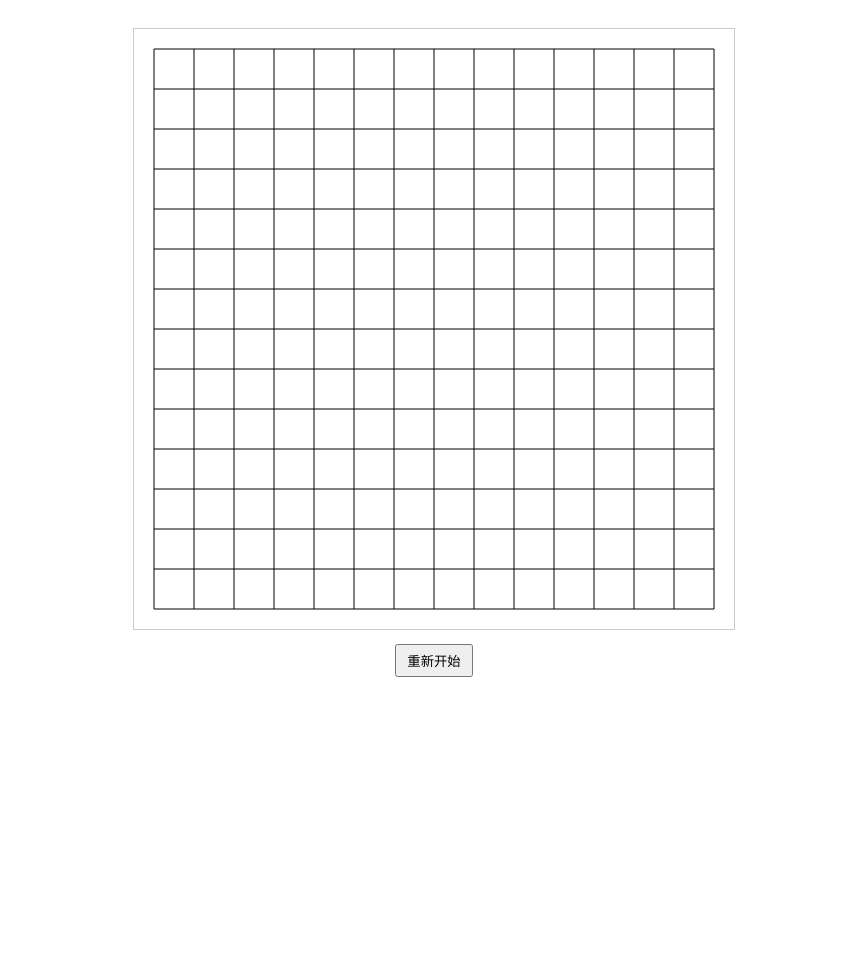
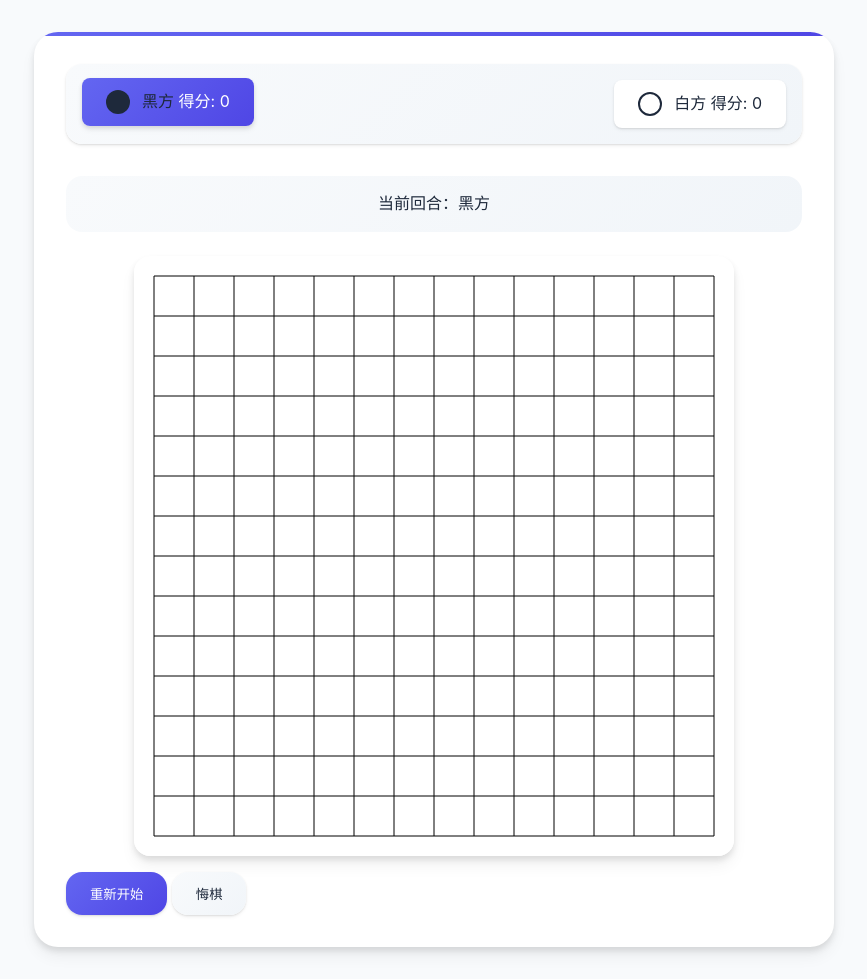
Before and after one commit to EdwardYang0626/gomoku-game, a plain HTML site: page index.html in a window 1280 px wide. Shown: the whole page, without its empty margins (206-1073 px from the left). Before the commit the page ends 800 px from the top, so only its background shows below. Drawn offline with Linux system fonts and the light colour scheme.

Commit message:
feat: CHANGE UI

```diff
--- a/index.html
+++ b/index.html
@@ -1,28 +1,46 @@
 <!DOCTYPE html>
-<html>
+<html lang="zh-CN">
 <head>
     <meta charset="UTF-8">
-    <title>五子棋1</title>
-    <style>
-        .game-container {
-            text-align: center;
-            padding: 20px;
-        }
-        canvas {
-            border: 1px solid #ccc;
-        }
-        button {
-            margin: 10px;
-            padding: 5px 10px;
-        }
-    </style>
+    <meta name="viewport" content="width=device-width, initial-scale=1.0">
+    <title>五子棋 - 现代版</title>
+    <link rel="stylesheet" href="style.css">
 </head>
 <body>
     <div class="game-container">
+        <div class="player-info">
+            <div class="player active">
+                <div class="player-piece black"></div>
+                <div class="player-details">
+                    <span class="player-name">黑方</span>
+                    <span class="player-score">得分: 0</span>
+                </div>
+            </div>
+            <div class="player">
+                <div class="player-piece white"></div>
+                <div class="player-details">
+                    <span class="player-name">白方</span>
+                    <span class="player-score">得分: 0</span>
+                </div>
+            </div>
+        </div>
+
+        <div class="game-status" id="gameStatus">
+            <span class="status-text">当前回合：黑方</span>
+        </div>
+
         <canvas id="gameBoard" width="600" height="600"></canvas>
-        <br>
-        <button id="restart-btn">重新开始</button>
+
+        <div class="controls">
+            <button id="restart-btn" class="btn btn-primary">
+                <span>重新开始</span>
+            </button>
+            <button id="undo-btn" class="btn btn-secondary">
+                <span>悔棋</span>
+            </button>
+        </div>
     </div>
+
     <script src="game.js"></script>
 </body>
 </html>
--- a/style.css
+++ b/style.css
@@ -1,20 +1,22 @@
 :root {
-    --primary-gradient: linear-gradient(135deg, #0061D3 0%, #2997FF 100%);
-    --secondary-gradient: linear-gradient(135deg, #6B7280 0%, #86868b 100%);
-    --background-gradient: linear-gradient(135deg, #F9FAFB 0%, #FBFBFD 100%);
-    --accent-gradient: linear-gradient(135deg, #FF2D55 0%, #FF375F 100%);
-    --primary-color: #2997ff;
-    --secondary-color: #86868b;
-    --background-color: #fbfbfd;
-    --text-color: #1d1d1f;
-    --border-color: rgba(0, 0, 0, 0.1);
-    --hover-color: #0077ed;
-    --radius-small: 12px;
-    --radius-medium: 18px;
-    --radius-large: 24px;
-    --shadow-sm: 0 4px 6px -1px rgba(0, 0, 0, 0.1);
-    --shadow-md: 0 8px 16px -2px rgba(0, 0, 0, 0.1);
-    --shadow-lg: 0 20px 25px -5px rgba(0, 0, 0, 0.1);
+    --primary-gradient: linear-gradient(135deg, #6366F1 0%, #4F46E5 100%);
+    --secondary-gradient: linear-gradient(135deg, #3B82F6 0%, #2563EB 100%);
+    --background-gradient: linear-gradient(135deg, #F8FAFC 0%, #F1F5F9 100%);
+    --accent-gradient: linear-gradient(135deg, #EC4899 0%, #D946EF 100%);
+
+    --primary-color: #4F46E5;
+    --secondary-color: #3B82F6;
+    --background-color: #F8FAFC;
+    --text-color: #1E293B;
+    --border-color: #E2E8F0;
+
+    --shadow-sm: 0 2px 4px rgba(0, 0, 0, 0.05), 0 1px 2px rgba(0, 0, 0, 0.1);
+    --shadow-md: 0 4px 6px rgba(0, 0, 0, 0.05), 0 2px 4px rgba(0, 0, 0, 0.1);
+    --shadow-lg: 0 10px 15px rgba(0, 0, 0, 0.05), 0 4px 6px rgba(0, 0, 0, 0.1);
+
+    --radius-sm: 0.5rem;
+    --radius-md: 1rem;
+    --radius-lg: 1.5rem;
 }
 
 * {
@@ -251,10 +253,24 @@ body {
 }
 
 .game-container {
-    background: var(--background-gradient);
-    border-radius: var(--radius-large);
-    padding: 40px;
+    max-width: 800px;
+    margin: 2rem auto;
+    padding: 2rem;
+    background: white;
+    border-radius: var(--radius-lg);
     box-shadow: var(--shadow-lg);
+    position: relative;
+    overflow: hidden;
+}
+
+.game-container::before {
+    content: '';
+    position: absolute;
+    top: 0;
+    left: 0;
+    right: 0;
+    height: 4px;
+    background: var(--primary-gradient);
 }
 
 .game-header {
@@ -275,12 +291,29 @@ body {
 .player {
     display: flex;
     align-items: center;
-    gap: 16px;
+    gap: 1rem;
+    padding: 0.75rem 1.5rem;
+    background: white;
+    border-radius: var(--radius-sm);
+    box-shadow: var(--shadow-sm);
+    transition: transform 0.2s;
+}
+
+.player.active {
+    transform: translateY(-2px);
+    box-shadow: var(--shadow-md);
+    background: var(--primary-gradient);
+    color: white;
 }
 
 .player-info {
     display: flex;
-    flex-direction: column;
+    justify-content: space-between;
+    margin-bottom: 2rem;
+    padding: 1rem;
+    background: var(--background-gradient);
+    border-radius: var(--radius-md);
+    box-shadow: var(--shadow-sm);
 }
 
 .piece {
@@ -364,10 +397,17 @@ body {
 }
 
 #gameBoard {
+    background: white;
+    border-radius: var(--radius-md);
+    box-shadow: var(--shadow-lg);
+    margin: 1rem auto;
     display: block;
-    margin: 0 auto;
-    border-radius: var(--radius-medium);
-    box-shadow: 0 4px 8px rgba(0, 0, 0, 0.05);
+    position: relative;
+    transition: transform 0.3s;
+}
+
+#gameBoard:hover {
+    transform: translateY(-4px);
 }
 
 .game-controls {
@@ -378,35 +418,42 @@ body {
 }
 
 .btn {
-    display: flex;
-    align-items: center;
-    gap: 8px;
-    padding: 12px 24px;
-    border-radius: 980px;
-    font-size: 16px;
+    padding: 0.75rem 1.5rem;
+    border-radius: var(--radius-md);
     font-weight: 500;
     border: none;
     cursor: pointer;
-    transition: all 0.3s ease;
+    transition: all 0.3s;
+    flex: 1;
+    position: relative;
+    overflow: hidden;
 }
 
-.btn svg {
-    transition: transform 0.3s ease;
+.btn::before {
+    content: '';
+    position: absolute;
+    top: 50%;
+    left: 50%;
+    width: 0;
+    height: 0;
+    background: rgba(255, 255, 255, 0.2);
+    border-radius: 50%;
+    transform: translate(-50%, -50%);
+    transition: width 0.6s, height 0.6s;
 }
 
-.btn:hover svg {
-    transform: scale(1.1);
+.btn:hover::before {
+    width: 300%;
+    height: 300%;
 }
 
 .btn-primary {
     background: var(--primary-gradient);
     color: white;
     box-shadow: var(--shadow-sm);
-    transition: all 0.3s ease;
 }
 
 .btn-primary:hover {
-    background: var(--hover-color);
     transform: translateY(-2px);
     box-shadow: var(--shadow-md);
 }
@@ -700,3 +747,78 @@ body {
         display: block;
     }
 }
+
+/* 更新状态显示 */
+.game-status {
+    margin: 1.5rem 0;
+    padding: 1rem;
+    background: var(--background-gradient);
+    border-radius: var(--radius-md);
+    text-align: center;
+    font-weight: 500;
+    position: relative;
+    overflow: hidden;
+}
+
+.game-status::after {
+    content: '';
+    position: absolute;
+    bottom: 0;
+    left: 0;
+    right: 0;
+    height: 2px;
+    background: var(--secondary-gradient);
+    transform: scaleX(0);
+    transform-origin: left;
+    transition: transform 0.3s;
+}
+
+.game-status:hover::after {
+    transform: scaleX(1);
+}
+
+/* 更新玩家信息显示 */
+.player-info {
+    display: flex;
+    justify-content: space-between;
+    margin-bottom: 2rem;
+}
+
+.player {
+    display: flex;
+    align-items: center;
+    gap: 0.75rem;
+}
+
+.player-piece {
+    width: 1.5rem;
+    height: 1.5rem;
+    border-radius: 50%;
+}
+
+.player-piece.black {
+    background: var(--text-color);
+}
+
+.player-piece.white {
+    background: white;
+    border: 2px solid var(--text-color);
+}
+
+/* 添加响应式设计 */
+@media (max-width: 640px) {
+    .game-container {
+        margin: 1rem;
+        padding: 1rem;
+    }
+
+    #gameBoard {
+        width: 100%;
+        height: auto;
+    }
+
+    .btn {
+        width: 100%;
+        margin-bottom: 0.5rem;
+    }
+}
```
